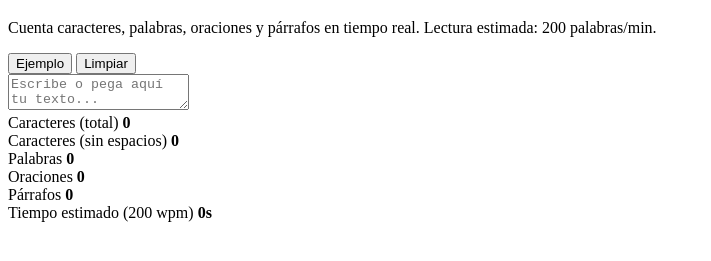
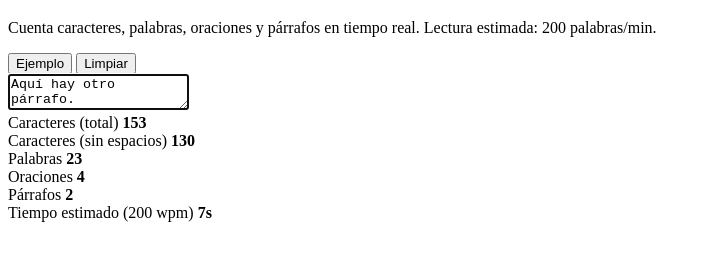
Before and after one commit to JulianAcero252/contador_de_caracteres_julian_acero, a plain HTML site: page index.html in a window 1280 px wide. Both pictures are taken after a click on the button "Ejemplo". Shown: the part 61-322 px from the top of the page, without its empty margins (0-711 px from the left). Drawn offline with Linux system fonts and the light colour scheme.

Commit message:
v2
funciones para el funcionamiento del contador

```diff
--- a/index.html
+++ b/index.html
@@ -1,9 +1,10 @@
 <!DOCTYPE html>
-<html lang="en">
+<html lang="es">
 <head>
-    <meta charset="UTF-8">
-    <meta name="viewport" content="width=device-width, initial-scale=1.0">
+  <meta charset="utf-8" />
+  <meta name="viewport" content="width=device-width,initial-scale=1" />
   <title>Contador de Caracteres</title>
+  <link rel="stylesheet" href="styles.css">
 </head>
 <body>
   <header>
@@ -11,16 +12,15 @@
     <p class="muted">Cuenta caracteres, palabras, oraciones y párrafos en tiempo real. Lectura estimada: 200 palabras/min.</p>
   </header>
 
-
   <section class="editor">
     <div class="controls">
       <button id="sampleBtn" aria-label="Texto de ejemplo">Ejemplo</button>
       <button id="clearBtn">Limpiar</button>
-
     </div>
 
     <textarea id="inputText" placeholder="Escribe o pega aquí tu texto..." aria-label="Área de texto"></textarea>
   </section>
+
   <aside class="stats" aria-label="Estadísticas" aria-live="polite">
     <div class="stat">
       <span class="label">Caracteres (total)</span>
@@ -47,5 +47,7 @@
       <strong id="readTime">0s</strong>
     </div>
   </aside>
+
+  <script src="script.js" defer></script>
 </body>
 </html>
--- a/script.js
+++ b/script.js
@@ -0,0 +1,73 @@
+const texto = document.getElementById('inputText');
+const countCaracterTotal = document.getElementById('charCount');
+const countCaracterNoEspacio = document.getElementById('charNoSpace');
+const countPalabras = document.getElementById('wordCount');
+const countOraciones = document.getElementById('sentenceCount');
+const countParrafo = document.getElementById('paragraphCount');
+const TiempoLectura = document.getElementById('readTime');
+
+const BotonEjemplo = document.getElementById('sampleBtn');
+const BotonLimpiar = document.getElementById('clearBtn');
+
+function countCharacters(text){ return text.length; }
+function countCharactersNoSpaces(text){ return text.replace(/\s/g,'').length; }
+function countWords(text){
+  const trimmed = text.trim();
+  if(!trimmed) return 0;
+  return trimmed.split(/\s+/).filter(Boolean).length;
+}
+function countSentences(text){
+  if(!text.trim()) return 0;
+  const parts = text.match(/[^.!?]+[.!?]*/g);
+  if(!parts) return 0;
+  return parts.map(p => p.trim()).filter(Boolean).length;
+}
+function countParagraphs(text){
+  if(!text.trim()) return 0;
+  const parts = text.split(/\n\s*\n/).map(p=>p.trim()).filter(Boolean);
+  return parts.length;
+}
+function estimateReadTime(words, wpm = 200){
+  if(words <= 0) return '0s';
+  const totalSeconds = Math.round((words / wpm) * 60);
+  const mins = Math.floor(totalSeconds / 60);
+  const secs = totalSeconds % 60;
+  return mins ? `${mins}m ${secs}s` : `${secs}s`;
+}
+
+function updateCounts(){
+  const text = texto.value || '';
+  const chars = countCharacters(text);
+  const charsNoSpace = countCharactersNoSpaces(text);
+  const words = countWords(text);
+  const sentences = countSentences(text);
+  const paragraphs = countParagraphs(text);
+
+  countCaracterTotal.textContent = chars.toLocaleString();
+  countCaracterNoEspacio.textContent = charsNoSpace.toLocaleString();
+  countPalabras.textContent = words.toLocaleString();
+  countOraciones.textContent = sentences.toLocaleString();
+  countParrafo.textContent = paragraphs.toLocaleString();
+  TiempoLectura.textContent = estimateReadTime(words, 200);
+}
+
+// eventos
+texto.addEventListener('input', updateCounts);
+
+BotonEjemplo.addEventListener('click', () => {
+  texto.value = `Un ejemplo breve para probar el contador.
+Este párrafo contiene varias oraciones. Funciona con signos de interrogación: ¿cómo va?
+
+Aquí hay otro párrafo.`;
+  updateCounts();
+  texto.focus();
+});
+
+BotonLimpiar.addEventListener('click', () => {
+  texto.value = '';
+  updateCounts();
+  texto.focus();
+});
+
+// inicializar
+updateCounts();
```
Lines whose indentation alone changed are shown as unchanged.
